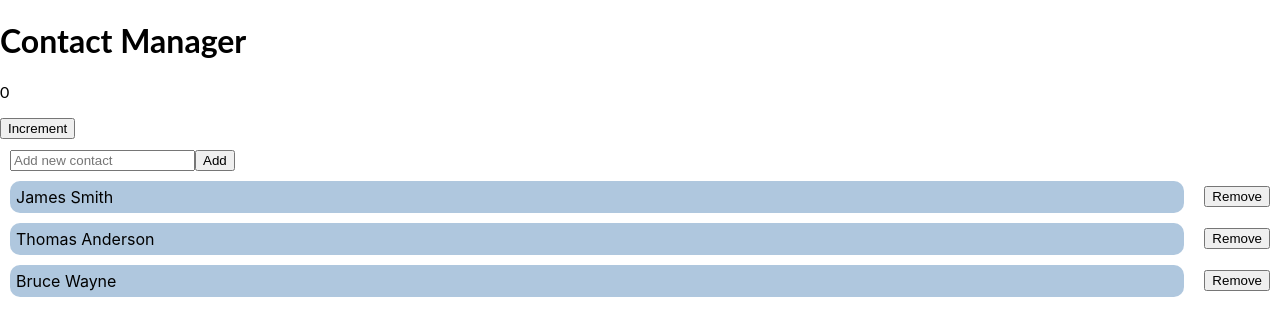
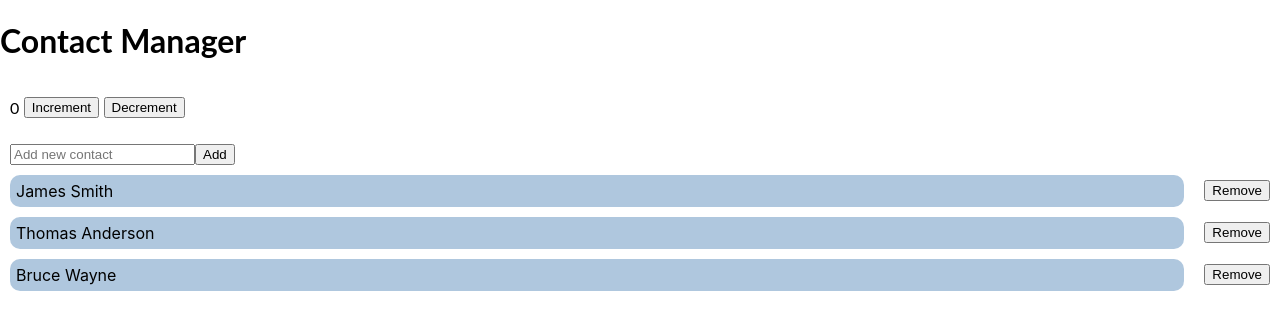
Before and after one commit to jabinich/react-demo, a React (Create React App) app: page / in a window 1280 px wide. Shown: the top 336 px of the page. Built offline with nearby package versions, Linux system fonts and the light colour scheme.

Commit message:
counter with decrement added

```diff
--- a/src/Counter.js
+++ b/src/Counter.js
@@ -6,13 +6,24 @@ function incrementCounter(num) {
   return { type: 'INCREMENT', num: num }
 }
 
+function decrementCounter(num) {
+  return { type: 'DECREMENT', num: num }
+}
+
 function Counter(props) {
-  function handleClick() {
+  function incrementClick() {
     props.incrementCounter(1);
   }
-    return <div>
-    <p>{props.count}</p>
-    <button onClick={handleClick}>Increment</button>
+
+  function decrementClick(){
+    props.decrementCounter(1);
+  }
+
+  return <div className='item_div'>
+    <p>{props.count}</p> &nbsp;
+    <button onClick={incrementClick}>Increment</button>
+    &nbsp;
+    <button onClick={decrementClick}>Decrement</button>
     </div>;
 }
 
@@ -22,7 +33,8 @@ function mapStateToProps(state) {
   };
 }
 const mapDispatchToProps = {
-  incrementCounter
+  incrementCounter,
+  decrementCounter
 }
 
 export default connect(mapStateToProps, mapDispatchToProps)(Counter);
--- a/src/index.js
+++ b/src/index.js
@@ -92,6 +92,8 @@ function reducer(state = initialState, action) {
   switch(action.type) {
     case 'INCREMENT':
       return { count: state.count + action.num };
+    case 'DECREMENT':
+      return { count: state.count - action.num };
     default:
       return state;
   }
```
